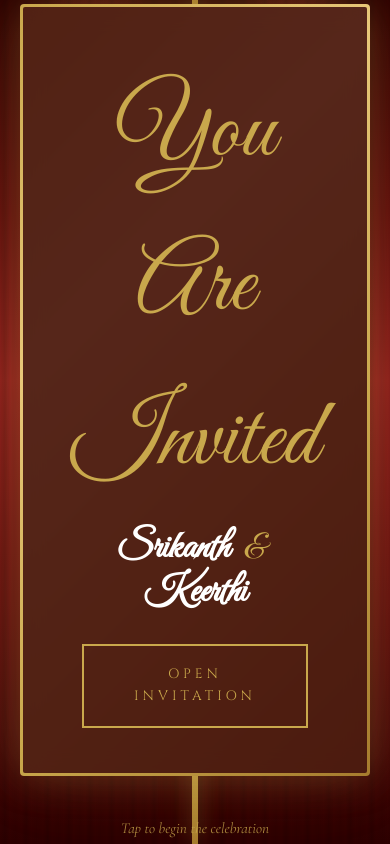
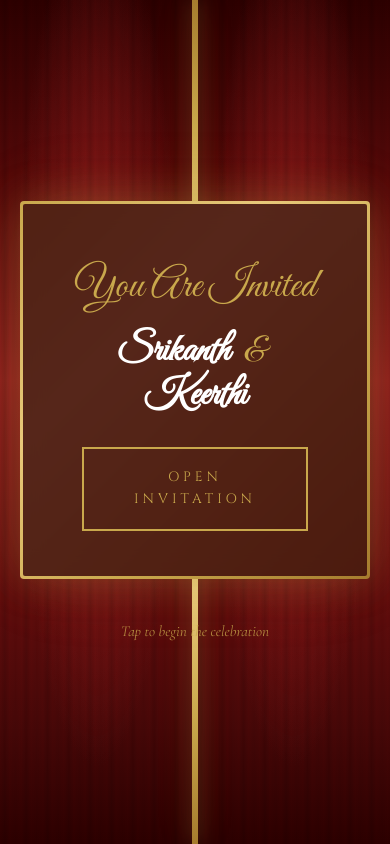
Before and after one commit to worktwo6260-beep/srikee, a website built with Vite: page index.html in a window 390 px wide. Built offline with nearby package versions, Linux system fonts and the light colour scheme; a web font is replaced by a local one.

Commit message:
Fix massive font-size for mobile 'You Are Invited' text

```diff
--- a/src/style.css
+++ b/src/style.css
@@ -287,7 +287,7 @@ textarea {
 
 .you-are-invited {
   font-family: var(--ff-script);
-  font-size: 6rem;
+  font-size: 2.6rem;
   color: var(--gold);
   margin-bottom: 8px;
   animation: fadeInDown 1s 0.3s both;
```
